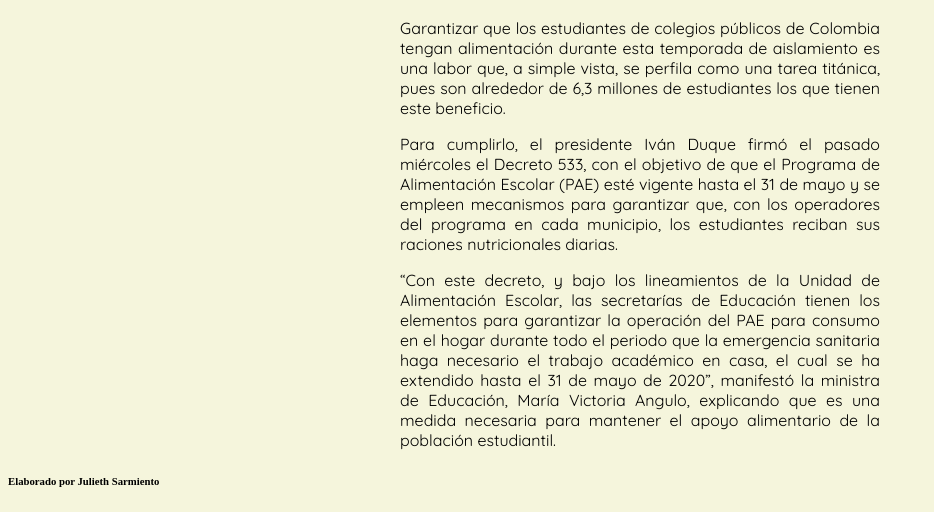
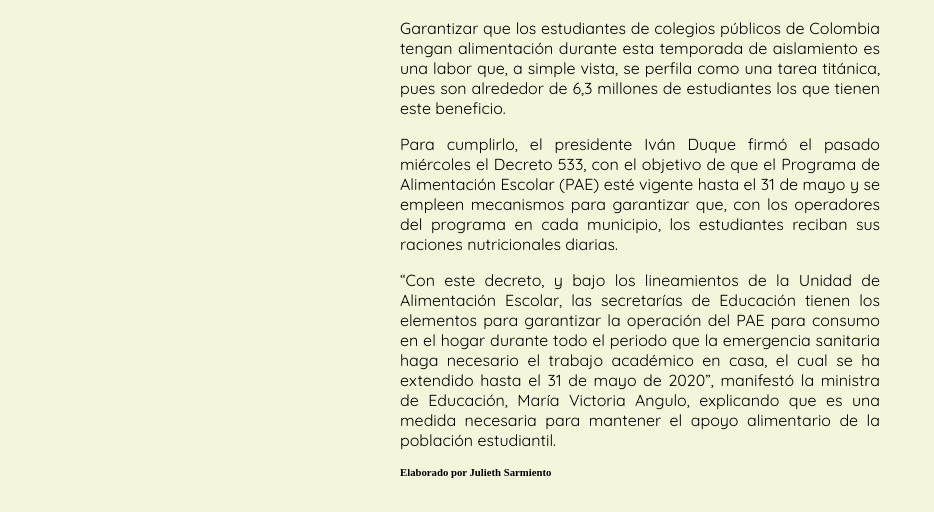
Before and after one commit to JulSarmiento/noticia-clase-acamica.github.io, a plain HTML site: page index.html in a window 1280 px wide. Shown: the part 333-845 px from the top of the page, without its empty margins (0-934 px from the left). After the commit the page ends 819 px from the top, so only its background shows below. Drawn offline with Linux system fonts and the light colour scheme; a web font is replaced by a local one.

Commit message:
tercer detalle corregido

```diff
--- a/index.html
+++ b/index.html
@@ -26,7 +26,7 @@
             </p>
         </article>
         <footer>
-            <h6>Elaborado por Julieth Sarmiento</h6>
+            <h6 class="wraper">Elaborado por Julieth Sarmiento</h6>
         </footer>
     </body>
 </html>
```
